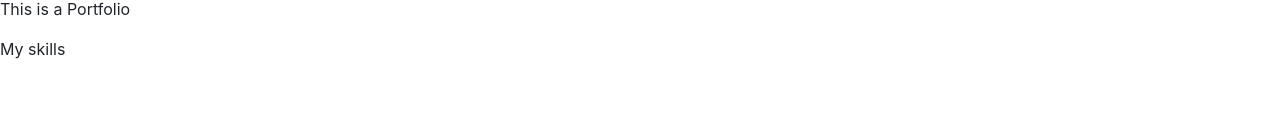
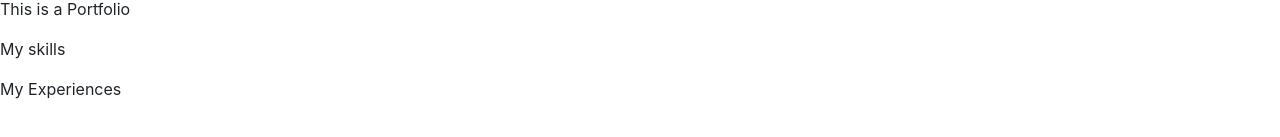
Before and after one commit to tboittin/website-react, a React (Create React App) app: page / in a window 1280 px wide. Shown: the part 297-434 px from the top of the page. Built offline with nearby package versions, Linux system fonts and the light colour scheme.

Commit message:
Experiences

```diff
--- a/src/App.js
+++ b/src/App.js
@@ -5,6 +5,7 @@ import AppNavbar from './AppNavbar';
 import AppHeader from './AppHeader';
 import Portfolio from './PortFolio';
 import Skills from './Skills';
+import Experiences from './Experiences';
 
 function App() {
   return (
@@ -13,6 +14,7 @@ function App() {
       <AppHeader />
       <Portfolio />
       <Skills />
+      <Experiences />
     </div>
   );
 }
--- /dev/null
+++ b/src/Experiences.js
@@ -0,0 +1,11 @@
+import React from 'react'
+
+function Experiences() {
+    return(
+        <section>
+            <p>My Experiences</p>
+        </section>
+    )
+}
+
+export default Experiences
```
